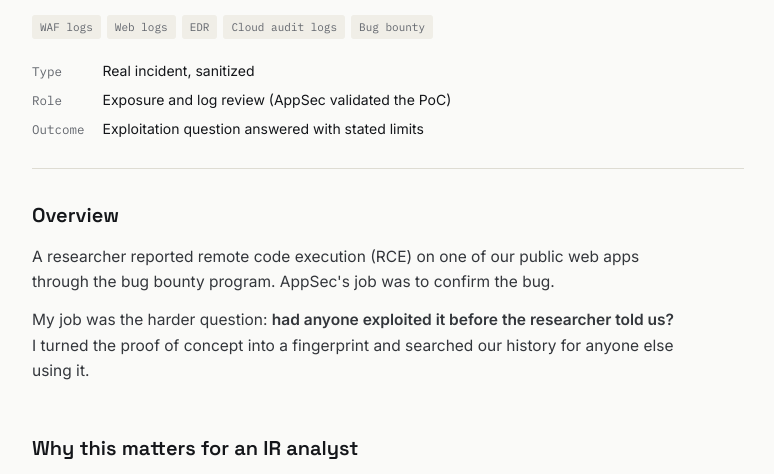
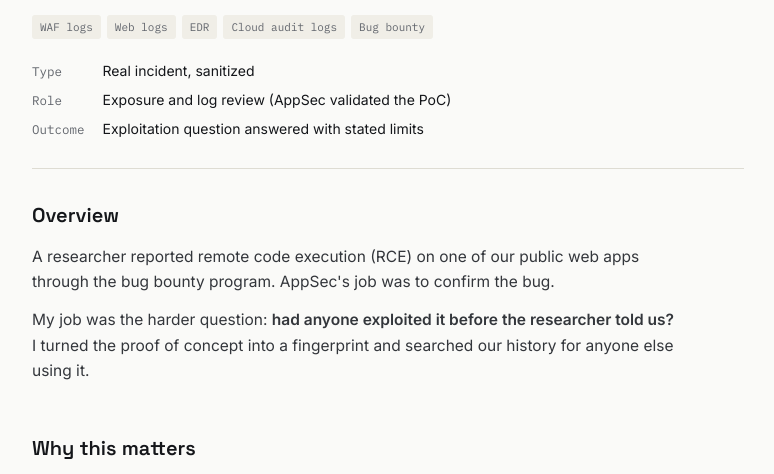
Before and after one commit to jeffchandy-here/jeffchandy-here.github.io, a plain HTML site: page cases/ir-03-bug-bounty-rce.html in a window 1280 px wide. Shown: the part 293-767 px from the top of the page, without its empty margins (252-1026 px from the left). Drawn offline with Linux system fonts and the light colour scheme.

Commit message:
Update ir-03-bug-bounty-rce.html

```diff
--- a/cases/ir-03-bug-bounty-rce.html
+++ b/cases/ir-03-bug-bounty-rce.html
@@ -71,7 +71,7 @@
 </header>
 <main>
 <section><h2>Overview</h2><p>A researcher reported remote code execution (RCE) on one of our public web apps through the bug bounty program. AppSec's job was to confirm the bug.</p><p>My job was the harder question: <strong>had anyone exploited it before the researcher told us?</strong> I turned the proof of concept into a fingerprint and searched our history for anyone else using it.</p></section>
-<section><h2>Why this matters for an IR analyst</h2><ul><li><strong>A fixed bug is not a closed incident.</strong> If the flaw existed for months, you have to show nobody else found it first.</li><li><strong>The PoC is your best detection lead.</strong> It tells you exactly what malicious traffic looks like.</li><li><strong>Researcher traffic must be separated from attacker traffic.</strong> Otherwise you either panic over the researcher or miss a real attacker.</li><li><strong>Interview answer:</strong> "A bug bounty report says we have RCE. What does SecOps do?" This page is the answer.</li></ul></section>
+<section><h2>Why this matters</h2><ul><li><strong>A fixed bug is not a closed incident.</strong> If the flaw existed for months, you have to show nobody else found it first.</li><li><strong>The PoC is your best detection lead.</strong> It tells you exactly what malicious traffic looks like.</li><li><strong>Researcher traffic must be separated from attacker traffic.</strong> Otherwise you either panic over the researcher or miss a real attacker.</li><li><strong>Interview answer:</strong> "A bug bounty report says we have RCE. What does SecOps do?" This page is the answer.</li></ul></section>
 <section><h2>Scenario</h2><div class="tablewrap"><table><tr><th scope="row">Trigger</th><td>Bug bounty report: RCE on a public web application</td></tr><tr><th scope="row">What we had</th><td>The researcher&#x27;s PoC request, test window and source IPs</td></tr><tr><th scope="row">Search window</th><td>From the release that introduced the flaw to the deployed fix</td></tr><tr><th scope="row">Goal</th><td>Prove whether anyone other than the researcher exploited it</td></tr></table></div></section>
 <section><h2>Walkthrough</h2><ol class="steps">
 <li><h3>Turn the PoC into a fingerprint</h3><p>I broke the PoC into the parts an attacker can't easily change: the endpoint, the HTTP method, the vulnerable parameter, and the payload pattern (command separators, encoded shell strings). That became the search signature.</p></li>
```
